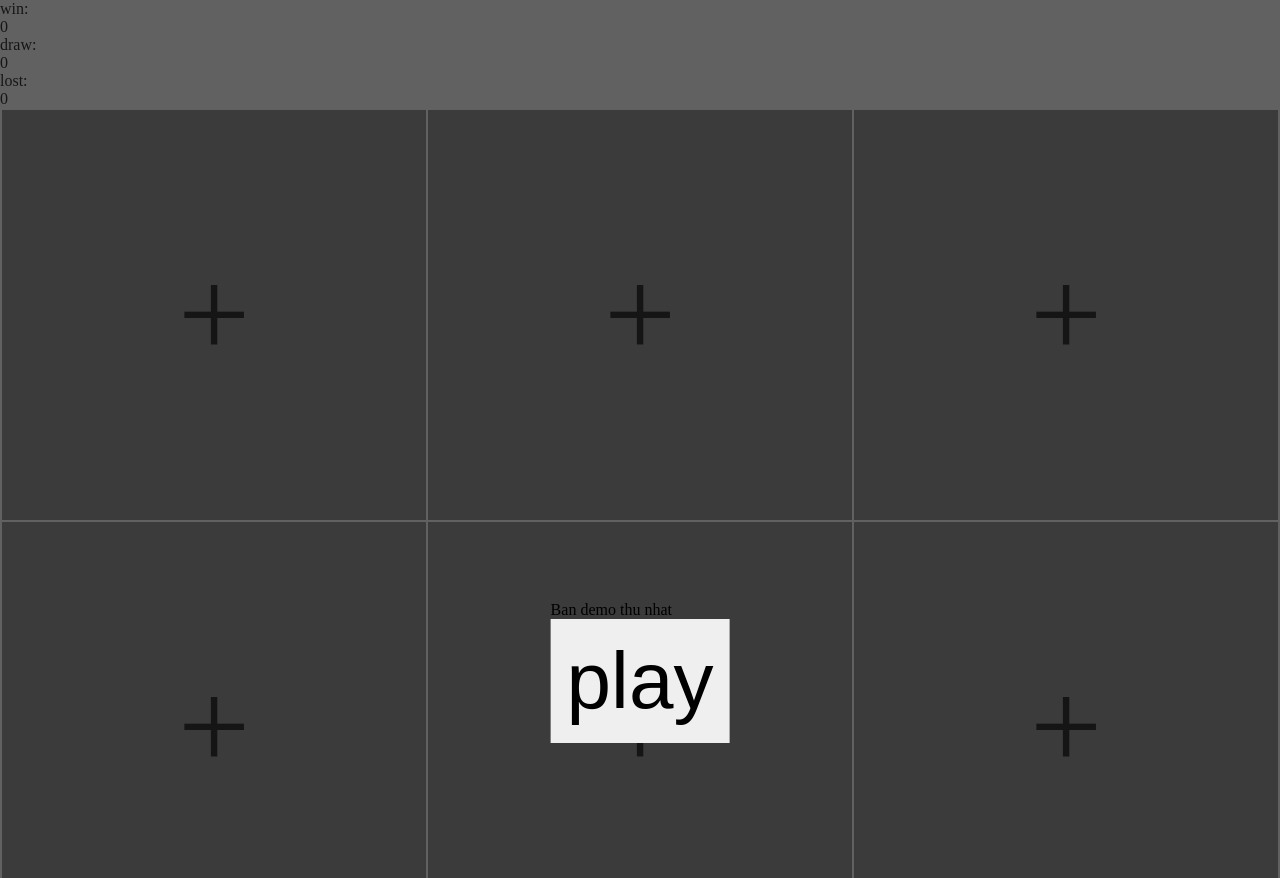
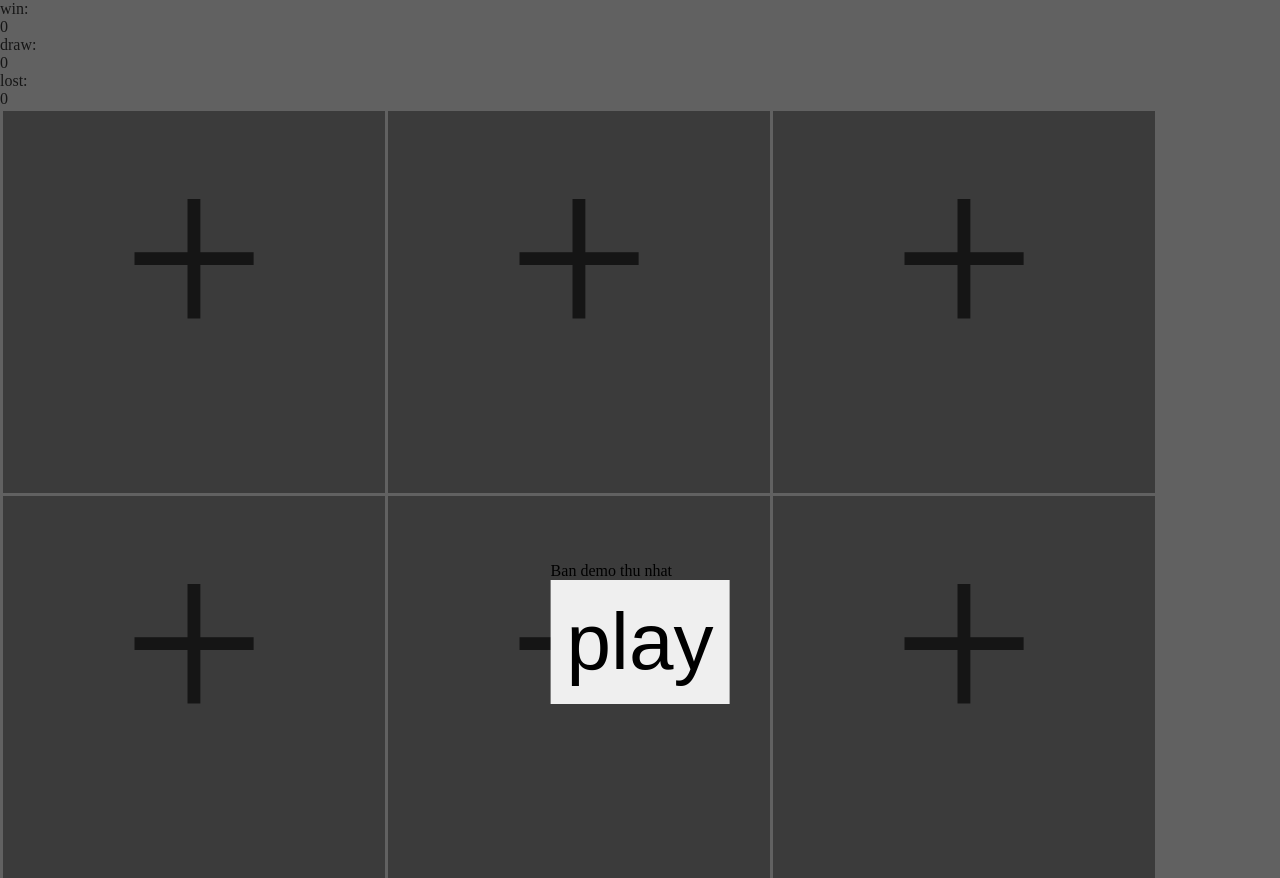
Before and after one commit to PNM-nasa/PNM, a plain HTML site: page index.html in a window 1280 px wide. Shown: the top 878 px of the page. Drawn offline with Linux system fonts and the light colour scheme.

Commit message:
edit end

```diff
--- a/css/style.css
+++ b/css/style.css
@@ -13,22 +13,25 @@ html {
 }
 #table {
   display: grid;
-  gap: 2px;
+  width: 90%;
+  gap: 3px;
   grid-template-columns: auto auto auto;
-  padding: 2px;
+  padding: 3px;
+  aspect-ratio : 1 / 1;
 }
 #table p{
-  max-width: 90vh;
-  font-size: 10vw;
+  font-size: 20vw;
   background: gray;
   display: inline-block;
-  height: 32vw;
+  width: 100%;
+  /*height: 100%;*/
+  aspect-ratio : 1 / 1;
   text-align: center;
-  line-height: 32vw;
+  /*line-height: 32vw;*/
 }
 
 #table .O{
-  background-color: blue;
+  background: blue;
 }
 #table .X{
   background: red;
```
Also changed, not shown: index.js (+0 -8 lines).
